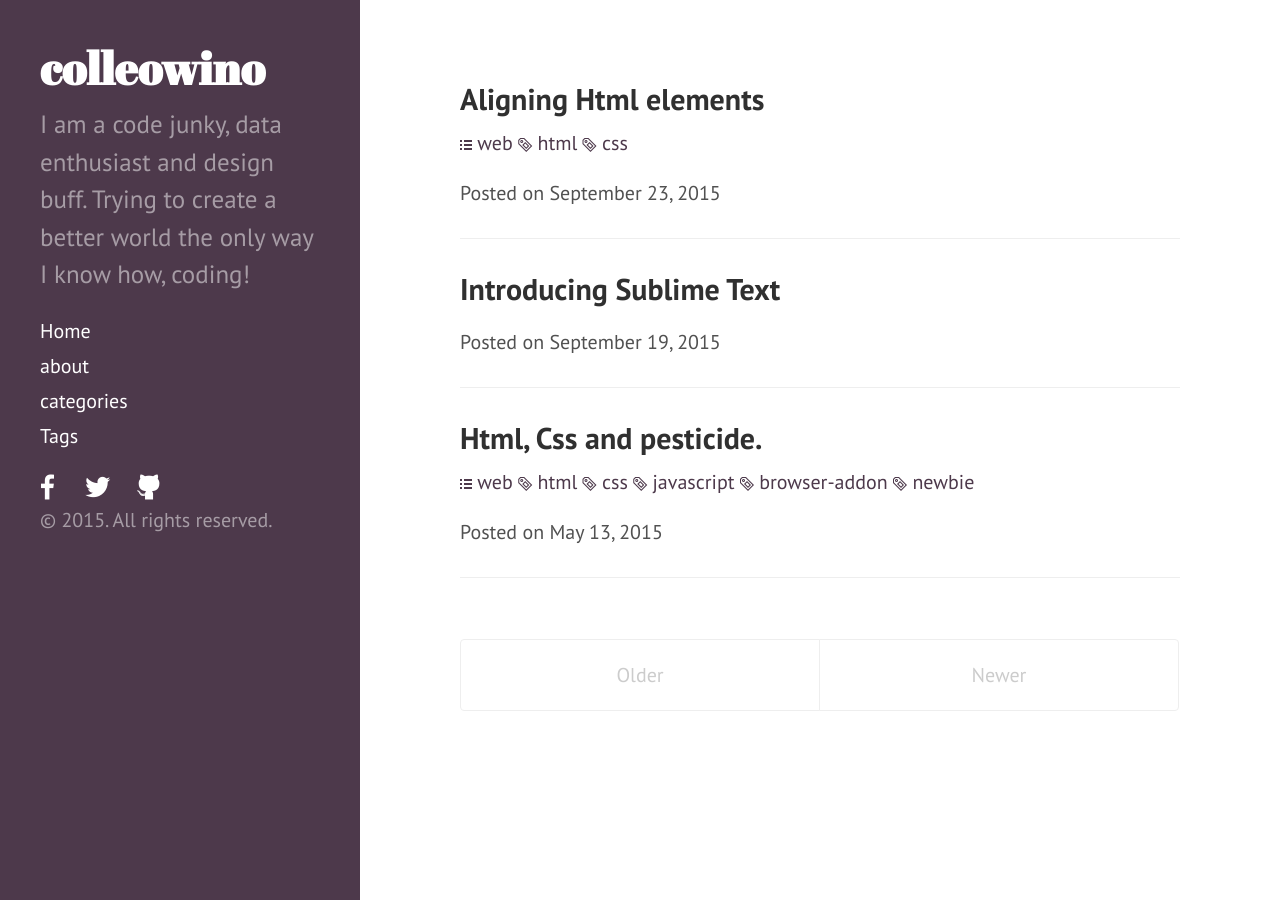
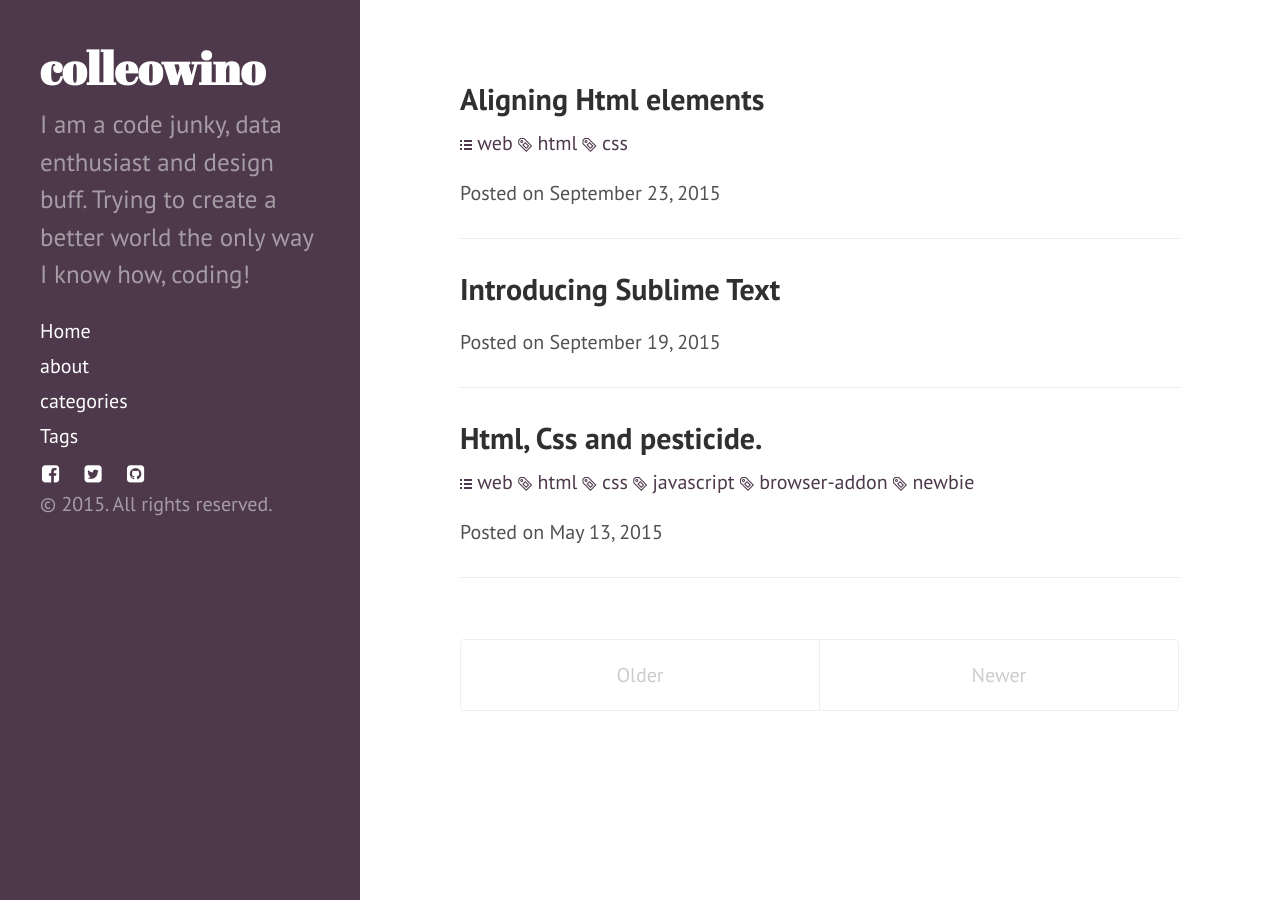
Before and after one commit to colleowino/colleowino.github.io, a Jekyll site: the page built from index.html, in a window 1280 px wide. Built offline with Jekyll 4.4.1, drawn with Linux system fonts in a browser that asks for light colours; nearby versions of some CDN libraries; some web fonts are replaced; the list of posts is cut into pages by our own code; comment, search, counter and statistics services are not loaded.

Commit message:
switched to font-awesome

```diff
--- a/_includes/head.html
+++ b/_includes/head.html
@@ -19,8 +19,8 @@
   <link rel="stylesheet" href="/css/syntax.css">
   <link rel="stylesheet" href="/css/hyde.css">
   <link rel="stylesheet" href="/css/octicons/octicons.css">
-  <link rel="stylesheet" href="/css/socicon/socicon.css">
   <link rel="stylesheet" href="http://fonts.googleapis.com/css?family=PT+Sans:400,400italic,700|Abril+Fatface">
+<link rel="stylesheet" href="https://maxcdn.bootstrapcdn.com/font-awesome/4.4.0/css/font-awesome.min.css">
 	{% for style in page.styles %}<link rel="stylesheet" type="text/css" href="{{ '/css/' | append: style }}" />
 	{%endfor%}
 
--- a/_includes/sidebar.html
+++ b/_includes/sidebar.html
@@ -29,10 +29,10 @@
 
     </nav>
 		<div class="social-box">
-		<a class="social" target="blank" href="http://facebook.com/colleowino"><span class="socicon socicon-facebook"></span></a>
+		<a class="social" target="blank" href="http://facebook.com/colleowino"><i class="fa fa-facebook-square "></i></a>
 		<a class="social" target="_blank"
-			href="http://twitter.com/colleowino"><span class="socicon socicon-twitter"></span></a>
-		<a class="social" target="_blank" href="http://github.com/colleowino"><span class="socicon socicon-github"></span></a>
+			href="http://twitter.com/colleowino"><i class="fa fa-twitter-square"></i></a>
+		<a class="social" target="_blank" href="http://github.com/colleowino"><i class="fa fa-github-square"></i></a>
 		</div>
     <p>&copy; {{ site.time | date: '%Y' }}. All rights reserved.</p>
   </div>
--- a/css/hyde.css
+++ b/css/hyde.css
@@ -79,7 +79,12 @@ html {
 }
 
 .sidebar .social-box{
-	margin-left: -15px;
+	margin-left: -8px;
+	margin-top: -15px;
+}
+
+.sidebar .social-box i:hover{
+	color: #F74141;
 }
 
 /* About section */
```
